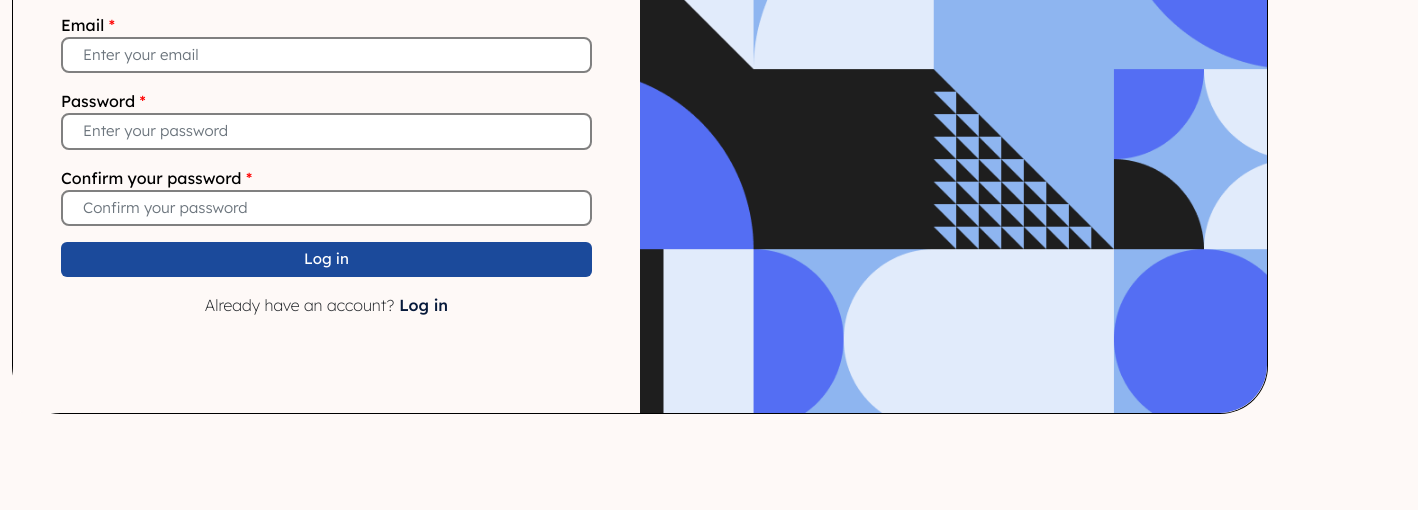
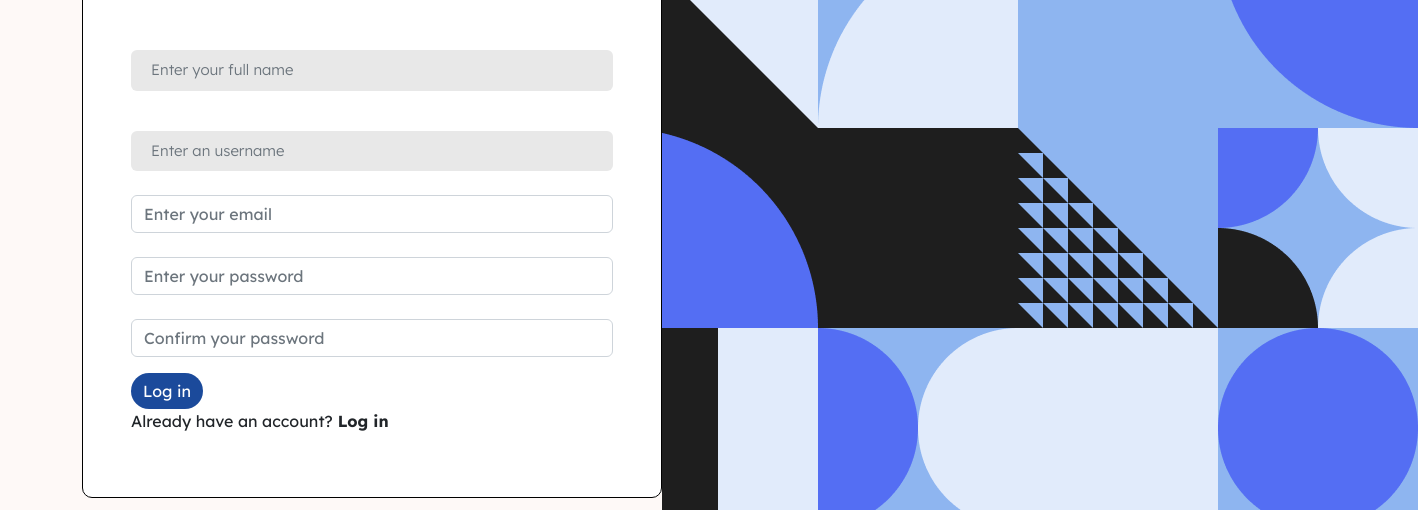
Before and after one commit to iiFadel/Bookify1.0, a website: page views/register.html in a window 1280 px wide. Shown: the part 544-1054 px from the top of the page, 1418 px wide, since content can reach past the window. Before the commit the page ends 1006 px from the top, so only its background shows below. Drawn offline with nearby package versions, Linux system fonts and the light colour scheme.

```diff
--- a/views/register.html
+++ b/views/register.html
@@ -14,27 +14,27 @@
       integrity="sha384-Zenh87qX5JnK2Jl0vWa8Ck2rdkQ2Bzep5IDxbcnCeuOxjzrPF/et3URy9Bv1WTRi"
       crossorigin="anonymous"
     />
-    <link rel="stylesheet" href="../public/reg.css" />
+    <link rel="stylesheet" href="../public/styles.css" />
 
-    <title>Login</title>
+    <title>Sign up</title>
     <img src="" />
   </head>
 
   <body>
     <section class="p-5 p-lg-0 pt-lg-5 text-sm-star">
-      <div class="container login-container">
+      <div class="container register-container">
         <div class="d-sm-flex">
-          <div class="sign-form-side">
+          <div class="register-form-side">
             <a href="">
               <img
-                class="bookify-logo"
+                class="bookify-logo-register"
                 src="../public/images/bookify-logo/Bookify-logo.png"
                 alt=""
               />
             </a>
-            <div class="form-holder">
-              <div class="form-content">
-                <div class="form-items">
+            <div class="form-holder register-form-holder">
+              <div class="form-content register-form-content">
+                <div class="form-items register-form-items">
                   <h1>Creat an account</h1>
                   <p>Start your reading journey with us today!</p>
                   <form class="requires-validation" novalidate>
@@ -99,7 +99,11 @@
                       />
                     </div>
                     <div class="form-button mt-3">
-                      <button id="submit" type="submit" class="btn btn-primary">
+                      <button
+                        id="submit"
+                        type="submit"
+                        class="btn btn-primary register-btn-primary"
+                      >
                         Log in
                       </button>
                       <p>Already have an account?<strong> Log in</strong></p>
@@ -109,7 +113,7 @@
               </div>
             </div>
           </div>
-          <div class="sign-pattern-side d-none d-md-block">
+          <div class="register-pattern-side d-none d-md-block">
             <img class="" src="../public/images/pattern-reg.png" alt="" />
           </div>
         </div>
```
